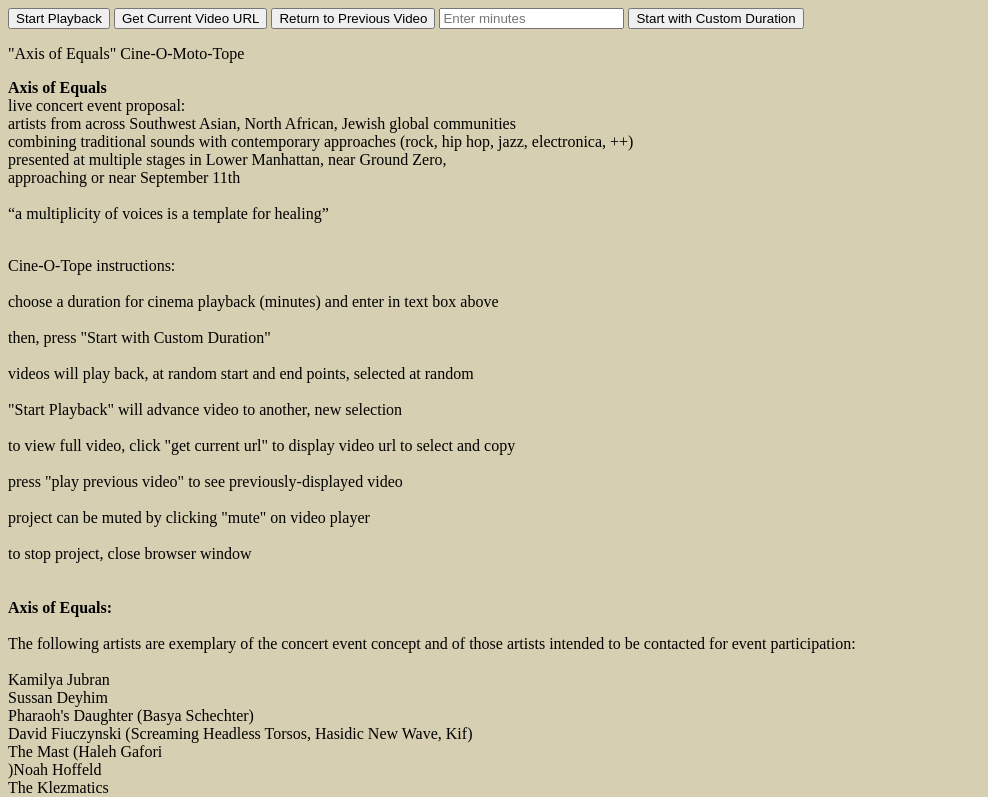
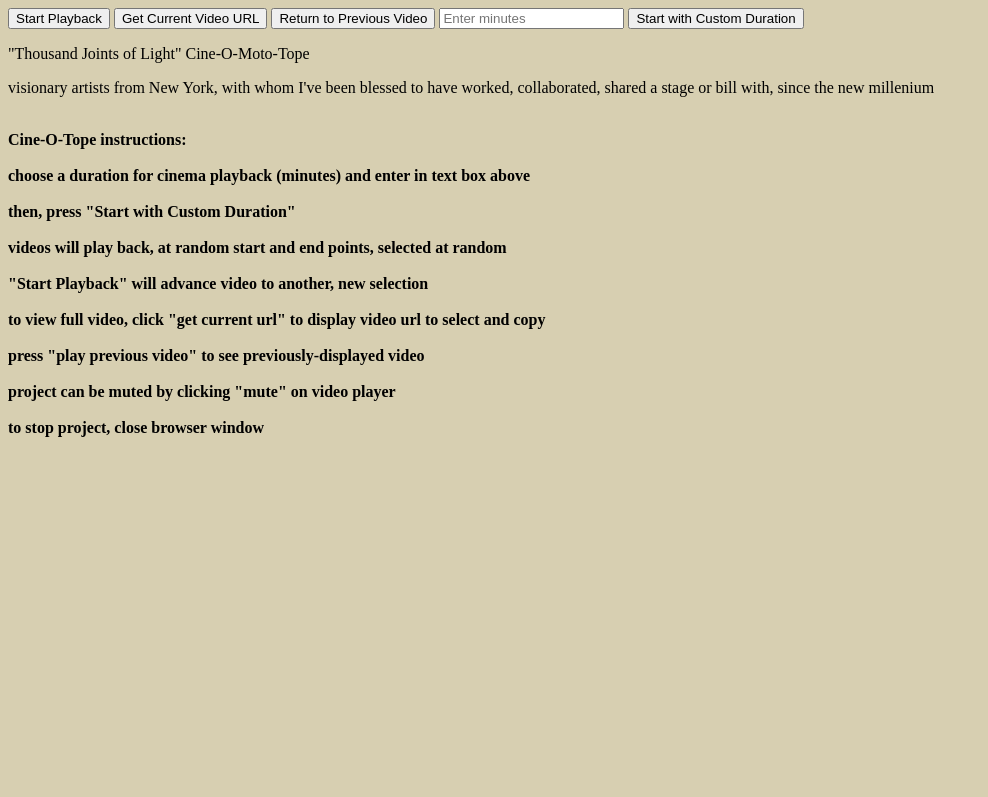
Before and after one commit to geometrop/thousand_joints_of_light_cine_I, a plain HTML site: page index.html in a window 1280 px wide. Shown: the top 797 px of the page, without its empty margins (0-988 px from the left). Drawn offline with Linux system fonts and the light colour scheme.

Commit message:
Update index.html

```diff
--- a/index.html
+++ b/index.html
@@ -25,24 +25,10 @@
   <button onclick="startPlaybackWithCustomDuration()">Start with Custom Duration</button>
   <p> </p>
   <p> </p>
-  <p>"Axis of Equals" Cine-O-Moto-Tope<br></p>
-  <p><b>Axis of Equals</b><br>live concert event proposal: <br>artists from across Southwest Asian, North African, Jewish global communities <br>combining traditional sounds with contemporary approaches (rock, hip hop, jazz, electronica, ++)<br>presented at multiple stages in Lower Manhattan, near Ground Zero, <br>approaching or near September 11th <br><br>“a multiplicity of voices is a template for healing”</p>
+  <p>"Thousand Joints of Light" Cine-O-Moto-Tope<br></p>
+  <p>visionary artists from New York, with whom I've been blessed to have worked, collaborated, shared a stage or bill with, since the new millenium<br><b>
   <p><br>Cine-O-Tope instructions:<br><br>choose a duration for cinema playback (minutes) and enter in text box above<br><br>then, press "Start with Custom Duration"<br><br>videos will play back, at random start and end points, selected at random<br><br>"Start Playback" will advance video to another, new selection<br><br>to view full video, click "get current url" to display video url to select and copy<br><br>press "play previous video" to see previously-displayed video<br><br> project can be muted by clicking "mute" on video player<br><br>to stop project, close browser window<br><br>
 <br>
-    <b>Axis of Equals:</b> <br>
-   <br>The following artists are exemplary of the concert event concept and of those artists intended to be contacted for event participation:<br><br>
-    Kamilya Jubran<br>Sussan Deyhim<br>Pharaoh's Daughter (Basya Schechter)<br>David Fiuczynski (Screaming Headless Torsos, Hasidic New Wave, Kif)<br>The Mast (Haleh Gafori<br>)Noah Hoffeld<br>The Klezmatics<br>Matisyahu<br>Tareq Rantisi<br>Simon Shaheen<br>Çark (Nihan Devecioglu, Cenk Erdogan, Adam Matta)<br>Y-Love and DeScribe<br>DAM<br>Gaida and Rufus Cappadocia<br>Eyal Maoz (Edom)<br>Suheir Hammad<br>Vanessa Hidary<br>Remi Kanazi<br>Cuban-Jewish All Stars<br>Paradox Trio<br>Maryam Saleh<br>Al Sarah and the Nubatones<br>Souad Massi<br>Mycale (John Zorn)<br>Alya Al-Sultani<br>Noa<br>Brother Ali<br>Ofra Haza<br>Tinariwen<br>Secret Chiefs 3<br>Nour Harkati<br>Emel Mathlouthi<br>Matt Darriau's "Who is Manny Blanc?"<br>Faraj Abyad<br>
-    <br>full Axis of Equals video playlist(Youtube): <a href="https://youtube.com/playlist?list=PLhvoo7_4PSH6sNxVyvDFPz0BJgsCVRLBf&si=WcfbmrZZON8itKuQtarget=" target="_blank">Axis of Equals</a> <br><br>
-    Artists included represent vision of "Axis of Equals," combining traditional sounds and stories with contemporary approaches (rock, hip hop, jazz, electronica, more), but project remains only an initiatory selection of the myriad artists and projects worldwide who explore similar approachesNo artists above have provided express permission or support for project<br><br>Playlist and project created by Adam Matta, as online users have created playlists with Matta's content<br>
-
-    possible worksheet questions:<br><br>
-
-    1. In 2002, when George W. Bush announced to the American public that an invasion of Iraq was necessary and imminent, he used the phrase "Axis of Evil" to refer to Iran, Iraq and North Korea. At the time of this speech, were those nations, especially Iraq and Iran, collaborators and allies, as were WWII's "Axis Powers?"
-    <br><br>
-    2. Of the videos included in the playlist, which are your three favorite? What similarities might these share (possiblities include: music genre, lyric content or style, musical scales, modes, tempos, instrumentation, other formal elements)?<br><br>
-    Axis of Equals was originally conceived in 2007 as a live concert festival event in Lower Manhattan, at multiple venues, over a weekend approaching or near the date of 9/11, potentially incorporating art exhibits, film screenings, panel discussions, live music improvisation sessions, and more<br>
-
-    </p>
 
 
   <script>
```
